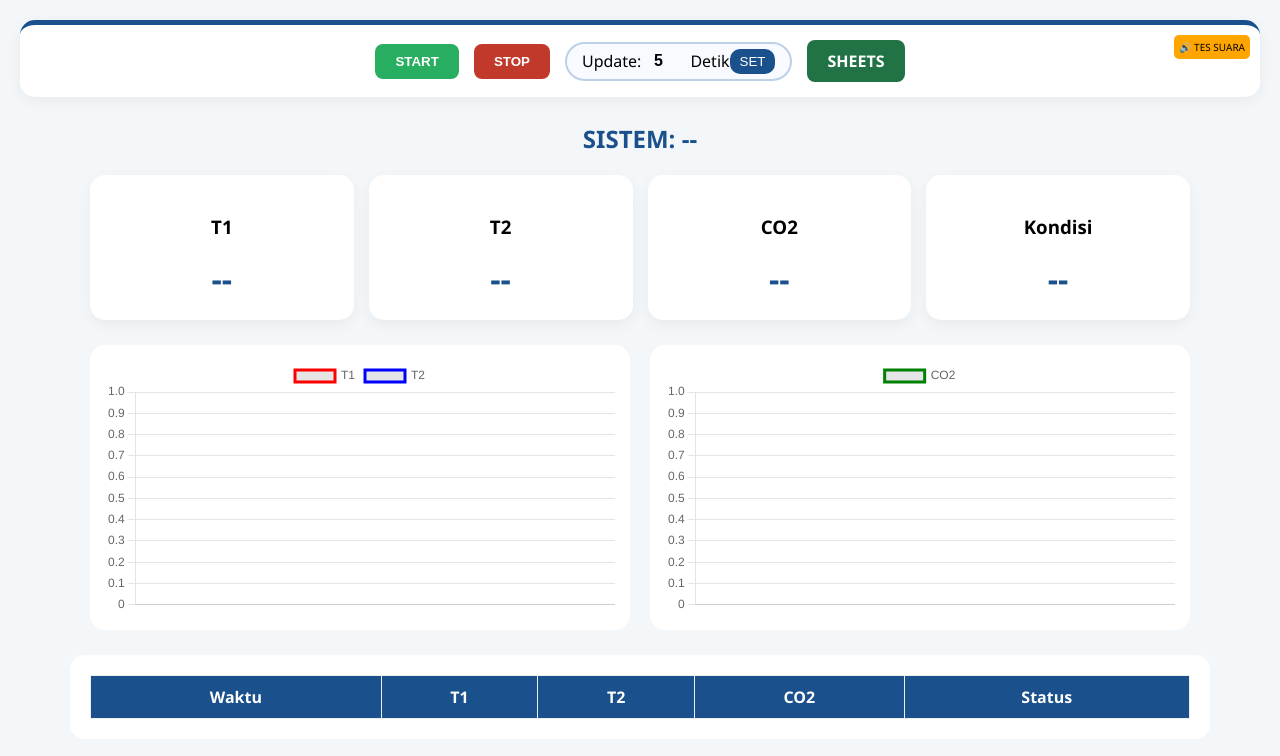
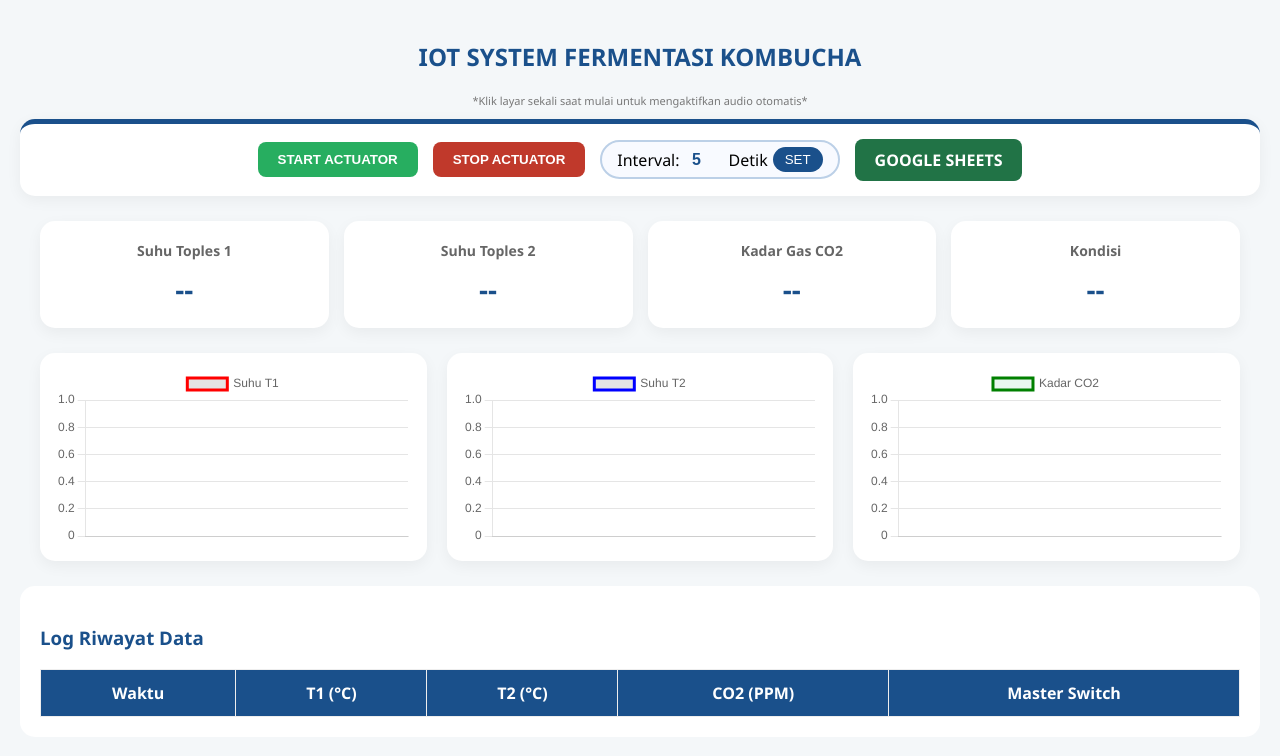
Before and after one commit to salmaaprilianitptu25-web/monitoring-kombucha-iot, a plain HTML site: page index.html in a window 1280 px wide. Drawn offline with nearby package versions, Linux system fonts and the light colour scheme; no server answers.

Commit message:
Add files via upload

```diff
--- a/index.html
+++ b/index.html
@@ -3,71 +3,88 @@
 <head>
     <meta charset="UTF-8">
     <meta name="viewport" content="width=device-width, initial-scale=1.0">
-    <title>Monitoring Kombucha - Salma Final</title>
+    <title>Kombucha Monitoring Final - Salma</title>
     <script src="https://www.gstatic.com/firebasejs/8.10.0/firebase-app.js"></script>
     <script src="https://www.gstatic.com/firebasejs/8.10.0/firebase-database.js"></script>
     <script src="https://cdn.jsdelivr.net/npm/chart.js"></script>
     <style>
-        :root { --blue: #1a508b; --red: #c0392b; --green: #27ae60; }
-        body { font-family: 'Segoe UI', sans-serif; background: #f4f7f9; margin: 0; padding: 20px; text-align: center; }
-        .nav-container { background: white; padding: 15px; border-radius: 15px; box-shadow: 0 4px 15px rgba(0,0,0,0.05); display: flex; flex-wrap: wrap; justify-content: center; align-items: center; gap: 15px; margin-bottom: 25px; border-top: 5px solid var(--blue); position: relative; }
-        .btn { padding: 10px 20px; border: none; border-radius: 8px; cursor: pointer; font-weight: bold; color: white; }
+        :root { --blue: #1a508b; --red: #c0392b; --green: #27ae60; --light-bg: #f4f7f9; }
+        body { font-family: 'Segoe UI', sans-serif; background: var(--light-bg); margin: 0; padding: 20px; text-align: center; }
+
+        /* Header & Nav */
+        .nav-container { background: white; padding: 15px; border-radius: 15px; box-shadow: 0 4px 15px rgba(0,0,0,0.05); display: flex; flex-wrap: wrap; justify-content: center; align-items: center; gap: 15px; margin-bottom: 25px; border-top: 5px solid var(--blue); }
+        .btn { padding: 10px 20px; border: none; border-radius: 8px; cursor: pointer; font-weight: bold; color: white; transition: 0.3s; text-decoration: none; }
         .btn-start { background: var(--green); }
         .btn-stop { background: var(--red); }
-        .btn-excel { background: #217346; text-decoration: none; }
+        .btn-excel { background: #217346; }
+
         .interval-box { display: inline-flex; align-items: center; border: 2px solid #bcd0e7; border-radius: 50px; padding: 5px 15px; background: #f8faff; }
-        .interval-box input { border: none; width: 45px; text-align: center; font-size: 16px; outline: none; background: transparent; font-weight: bold; }
-        .status-text { font-size: 24px; font-weight: bold; color: var(--blue); margin-bottom: 20px; }
-        .grid { display: grid; grid-template-columns: repeat(auto-fit, minmax(200px, 1fr)); gap: 15px; max-width: 1100px; margin: auto; }
+        .interval-box input { border: none; width: 45px; text-align: center; font-size: 16px; font-weight: bold; color: var(--blue); outline: none; background: transparent; }
+
+        /* Stats Card */
+        .grid { display: grid; grid-template-columns: repeat(auto-fit, minmax(200px, 1fr)); gap: 15px; max-width: 1200px; margin: auto; }
         .card { background: white; padding: 20px; border-radius: 15px; box-shadow: 0 5px 15px rgba(0,0,0,0.05); }
-        .card h2 { margin: 10px 0 0; color: var(--blue); font-size: 32px; }
-        .charts { display: grid; grid-template-columns: 1fr 1fr; gap: 20px; max-width: 1100px; margin: 25px auto; }
-        .chart-box { background: white; padding: 15px; border-radius: 15px; }
-        .table-container { max-width: 1100px; margin: 20px auto; background: white; padding: 20px; border-radius: 15px; }
+        .card h3 { font-size: 14px; color: #666; margin: 0; }
+        .card h2 { margin: 10px 0 0; color: var(--blue); font-size: 28px; }
+
+        /* Charts */
+        .charts-wrapper { display: grid; grid-template-columns: repeat(auto-fit, minmax(350px, 1fr)); gap: 20px; max-width: 1200px; margin: 25px auto; }
+        .chart-box { background: white; padding: 15px; border-radius: 15px; box-shadow: 0 5px 15px rgba(0,0,0,0.05); }
+
+        /* Table */
+        .table-container { max-width: 1200px; margin: 20px auto; background: white; padding: 20px; border-radius: 15px; overflow-x: auto; }
         table { width: 100%; border-collapse: collapse; }
-        th, td { padding: 10px; border: 1px solid #eee; text-align: center; }
+        th, td { padding: 12px; border: 1px solid #eee; text-align: center; }
         th { background: var(--blue); color: white; }
-        #overlayBahaya { display: none; position: fixed; top: 0; left: 0; width: 100%; height: 100%; background: rgba(192, 57, 43, 0.98); color: white; z-index: 99999; padding-top: 150px; font-weight: bold; animation: blinker 1s infinite; }
+
+        /* Danger Overlay */
+        #overlayBahaya { display: none; position: fixed; top: 0; left: 0; width: 100%; height: 100%; background: rgba(192, 57, 43, 0.98); color: white; z-index: 99999; padding-top: 100px; animation: blinker 1s infinite; }
         @keyframes blinker { 50% { opacity: 0.8; } }
-        .btn-tes { position: absolute; right: 10px; top: 10px; background: orange; color: black; font-size: 10px; padding: 5px; border-radius: 5px; cursor: pointer; }
+        .close-btn { background: white; color: var(--red); padding: 15px 40px; border: none; border-radius: 10px; font-weight: bold; cursor: pointer; font-size: 20px; margin-top: 20px; }
     </style>
 </head>
-<body onclick="paksaAktifkanSuara()">
+<body onclick="bukaKunciAudio()">
 
     <div id="overlayBahaya">
-        <h1 style="font-size: 60px;">⚠️ BAHAYA! ⚠️</h1>
-        <p id="infoSuhu" style="font-size: 24px;">SUHU TIDAK STABIL</p>
-        <button onclick="tutupOverlay()" style="padding: 15px 40px; font-weight:bold; cursor:pointer; font-size: 20px;">MATIKAN ALARM</button>
+        <h1 style="font-size: 80px; margin: 0;">⚠️ BAHAYA! ⚠️</h1>
+        <h2 id="teksBahaya" style="font-size: 30px;">SUHU DI LUAR KENDALI</h2>
+        <button class="close-btn" onclick="tutupAlarm()">TUTUP ALARM</button>
     </div>
 
+    <h2 style="color: var(--blue);">IOT SYSTEM FERMENTASI KOMBUCHA</h2>
+    <p id="audioStatus" style="font-size: 11px; color: #777;">*Klik layar sekali saat mulai untuk mengaktifkan audio otomatis*</p>
+
     <div class="nav-container">
-        <div class="btn-tes" onclick="tesBicara()">🔊 TES SUARA</div>
-        <button class="btn btn-start" onclick="setPower(1)">START</button>
-        <button class="btn btn-stop" onclick="setPower(0)">STOP</button>
+        <button class="btn btn-start" onclick="setPower(1)">START ACTUATOR</button>
+        <button class="btn btn-stop" onclick="setPower(0)">STOP ACTUATOR</button>
+
         <div class="interval-box">
-            <span>Update:</span><input type="number" id="inputDetik" value="5"><span>Detik</span>
-            <button onclick="updateInterval()" style="border:none; background:var(--blue); color:white; border-radius:10px; padding:5px 10px; cursor:pointer;">SET</button>
+            <span>Interval:</span>
+            <input type="number" id="inputDetik" value="5">
+            <span>Detik</span>
+            <button onclick="updateInterval()" style="margin-left:5px; border:none; background:var(--blue); color:white; border-radius:15px; padding:5px 12px; cursor:pointer;">SET</button>
         </div>
-        <a href="https://docs.google.com/spreadsheets/d/1pArZVTX4AHACQH8-VJW3zj4EObjJWmOTqOfX0WoAbBw/edit" target="_blank" class="btn btn-excel" style="color:white;">SHEETS</a>
+
+        <a href="https://docs.google.com/spreadsheets/d/1pArZVTX4AHACQH8-VJW3zj4EObjJWmOTqOfX0WoAbBw/edit" target="_blank" class="btn btn-excel">GOOGLE SHEETS</a>
     </div>
 
-    <div class="status-text">SISTEM: <span id="statusSistem">--</span></div>
-
     <div class="grid">
-        <div class="card"><h3>T1</h3><h2 id="t1">--</h2></div>
-        <div class="card"><h3>T2</h3><h2 id="t2">--</h2></div>
-        <div class="card"><h3>CO2</h3><h2 id="gas">--</h2></div>
+        <div class="card"><h3>Suhu Toples 1</h3><h2 id="t1">--</h2></div>
+        <div class="card"><h3>Suhu Toples 2</h3><h2 id="t2">--</h2></div>
+        <div class="card"><h3>Kadar Gas CO2</h3><h2 id="gas">--</h2></div>
         <div class="card"><h3>Kondisi</h3><h2 id="kondisi">--</h2></div>
     </div>
 
-    <div class="charts">
-        <div class="chart-box"><canvas id="chartSuhu"></canvas></div>
+    <div class="charts-wrapper">
+        <div class="chart-box"><canvas id="chartT1"></canvas></div>
+        <div class="chart-box"><canvas id="chartT2"></canvas></div>
         <div class="chart-box"><canvas id="chartCO2"></canvas></div>
     </div>
 
     <div class="table-container">
+        <h3 style="color: var(--blue); text-align: left;">Log Riwayat Data</h3>
         <table>
-            <thead><tr><th>Waktu</th><th>T1</th><th>T2</th><th>CO2</th><th>Status</th></tr></thead>
+            <thead><tr><th>Waktu</th><th>T1 (°C)</th><th>T2 (°C)</th><th>CO2 (PPM)</th><th>Master Switch</th></tr></thead>
             <tbody id="logTable"></tbody>
         </table>
     </div>
@@ -77,86 +94,93 @@
         firebase.initializeApp(firebaseConfig);
         const db = firebase.database();
 
-        let audioIzin = false, overlayDitutupManual = false, updateTimer = 5000, intervalFungsi;
+        let audioUnlocked = false, alarmDismis = false, intervalTimer = 5000, loopInterval;
 
-        // Fungsi Tes Suara Paksa
-        function tesBicara() {
-            window.speechSynthesis.cancel();
-            let msg = new SpeechSynthesisUtterance("Sistem siap digunakan");
-            window.speechSynthesis.speak(msg);
-            audioIzin = true;
-        }
-
-        function paksaAktifkanSuara() {
-            if(!audioIzin) {
-                let msg = new SpeechSynthesisUtterance("");
-                window.speechSynthesis.speak(msg);
-                audioIzin = true;
-                console.log("Audio Aktif!");
+        // BUKA KUNCI AUDIO (Wajib diklik sekali saat web terbuka)
+        function bukaKunciAudio() {
+            if(!audioUnlocked) {
+                audioUnlocked = true;
+                document.getElementById("audioStatus").innerText = "✅ Audio Siap (Otomatis)";
+                document.getElementById("audioStatus").style.color = "green";
+                // Pancingan suara kosong
+                window.speechSynthesis.speak(new SpeechSynthesisUtterance(""));
             }
         }
 
-        function tutupOverlay() {
-            overlayDitutupManual = true;
-            document.getElementById("overlayBahaya").style.display = "none";
-            window.speechSynthesis.cancel();
-        }
+        function tutupAlarm() { alarmDismis = true; document.getElementById("overlayBahaya").style.display = "none"; window.speechSynthesis.cancel(); }
+        function setPower(v) { db.ref("kombucha/power").set(v); }
+        function updateInterval() { intervalTimer = document.getElementById("inputDetik").value * 1000; clearInterval(loopInterval); mulaiSiklus(); }
 
-        function setPower(v) { db.ref("kombucha/power").set(v); }
-        function updateInterval() { updateTimer = document.getElementById("inputDetik").value * 1000; clearInterval(intervalFungsi); mulaiLooping(); }
+        // Setup 3 Grafik Terpisah
+        const ctx1 = document.getElementById('chartT1').getContext('2d');
+        const ctx2 = document.getElementById('chartT2').getContext('2d');
+        const ctx3 = document.getElementById('chartCO2').getContext('2d');
 
-        const chartSuhu = new Chart(document.getElementById('chartSuhu'), { type: 'line', data: { labels: [], datasets: [{ label: 'T1', data: [], borderColor: 'red' }, { label: 'T2', data: [], borderColor: 'blue' }] } });
-        const chartCO2 = new Chart(document.getElementById('chartCO2'), { type: 'line', data: { labels: [], datasets: [{ label: 'CO2', data: [], borderColor: 'green' }] } });
+        const chartT1 = new Chart(ctx1, { type: 'line', data: { labels: [], datasets: [{ label: 'Suhu T1', data: [], borderColor: 'red', fill: false }] } });
+        const chartT2 = new Chart(ctx2, { type: 'line', data: { labels: [], datasets: [{ label: 'Suhu T2', data: [], borderColor: 'blue', fill: false }] } });
+        const chartCO2 = new Chart(ctx3, { type: 'line', data: { labels: [], datasets: [{ label: 'Kadar CO2', data: [], borderColor: 'green', fill: true, backgroundColor: 'rgba(39,174,96,0.1)' }] } });
 
+        // Monitoring Realtime
         db.ref("kombucha").on("value", (snap) => {
-            const d = snap.val(); if(!d) return;
-            const s1 = parseFloat(d.temperature1 || 0);
-            const s2 = parseFloat(d.temperature2 || 0).toFixed(1);
-            const co2 = d.co2 || 0;
+            const data = snap.val(); if(!data) return;
+            const s1 = parseFloat(data.temperature1 || 0);
+            const s2 = parseFloat(data.temperature2 || 0);
+            const co2 = data.co2 || 0;
+            const pwr = data.power;
 
             document.getElementById("t1").innerText = s1.toFixed(1) + "°C";
-            document.getElementById("t2").innerText = (s2 == 0) ? "OFF" : s2 + "°C";
+            document.getElementById("t2").innerText = s2.toFixed(1) + "°C";
             document.getElementById("gas").innerText = co2 + " PPM";
-            document.getElementById("statusSistem").innerText = (d.power == 1) ? "START" : "STOP";
+            document.getElementById("kondisi").innerText = (s1 >= 24 && s1 <= 28) ? "STABIL" : "BAHAYA";
+            document.getElementById("kondisi").style.color = (s1 >= 24 && s1 <= 28) ? "green" : "red";
 
+            // LOGIKA BAHAYA & SUARA OTOMATIS
             const overlay = document.getElementById("overlayBahaya");
             if (s1 < 24.0 || s1 > 28.0) {
-                document.getElementById("kondisi").innerText = "BAHAYA";
-                document.getElementById("kondisi").style.color = "red";
-                document.getElementById("infoSuhu").innerText = "Suhu Terukur: " + s1.toFixed(1) + "°C";
-
-                if (!overlayDitutupManual) {
+                if(!alarmDismis) {
                     overlay.style.display = "block";
-                    // LOGIKA SUARA PAKSA
-                    if(audioIzin && !window.speechSynthesis.speaking) {
-                        window.speechSynthesis.cancel();
-                        let m = new SpeechSynthesisUtterance("Bahaya, suhu tidak stabil");
-                        window.speechSynthesis.speak(m);
+                    document.getElementById("teksBahaya").innerText = "Suhu Toples 1: " + s1.toFixed(1) + "°C";
+                    if(audioUnlocked && !window.speechSynthesis.speaking) {
+                        let m = new SpeechSynthesisUtterance("Peringatan, suhu bahaya!");
+                        m.lang = "id-ID"; window.speechSynthesis.speak(m);
                     }
                 }
             } else {
                 overlay.style.display = "none";
-                overlayDitutupManual = false;
-                document.getElementById("kondisi").innerText = "STABIL";
-                document.getElementById("kondisi").style.color = "green";
+                alarmDismis = false;
                 window.speechSynthesis.cancel();
             }
         });
 
-        function mulaiLooping() {
-            intervalFungsi = setInterval(() => {
-                const status = document.getElementById("statusSistem").innerText;
-                if (status === "START") {
-                    const t = new Date().toLocaleTimeString(), s1 = document.getElementById("t1").innerText, s2 = document.getElementById("t2").innerText, c = document.getElementById("gas").innerText;
-                    if(chartSuhu.data.labels.length > 10) { chartSuhu.data.labels.shift(); chartSuhu.data.datasets[0].data.shift(); chartSuhu.data.datasets[1].data.shift(); chartCO2.data.labels.shift(); chartCO2.data.datasets[0].data.shift(); }
-                    chartSuhu.data.labels.push(t); chartSuhu.data.datasets[0].data.push(parseFloat(s1)); chartSuhu.data.datasets[1].data.push(parseFloat(s2)); chartSuhu.update();
-                    chartCO2.data.labels.push(t); chartCO2.data.datasets[0].data.push(parseFloat(c)); chartCO2.update();
-                    document.getElementById("logTable").insertAdjacentHTML('afterbegin', `<tr><td>${t}</td><td>${s1}</td><td>${s2}</td><td>${c}</td><td>START</td></tr>`);
-                    if(document.getElementById("logTable").rows.length > 5) document.getElementById("logTable").deleteRow(5);
-                }
-            }, updateTimer);
+        // Siklus Grafik & Tabel (Terkunci Tombol Start/Stop)
+        function mulaiSiklus() {
+            loopInterval = setInterval(() => {
+                // Ambil status power langsung dari tampilan (yg disinkronkan Firebase)
+                const statusAktuator = document.getElementById("kondisi").parentElement.parentElement.querySelector('.nav-container button.btn-stop');
+                // Cek status power dari Firebase via status text
+                db.ref("kombucha/power").once("value", (s) => {
+                    if (s.val() === 1) {
+                        const t = new Date().toLocaleTimeString();
+                        const v1 = document.getElementById("t1").innerText;
+                        const v2 = document.getElementById("t2").innerText;
+                        const c = document.getElementById("gas").innerText;
+
+                        // Update Charts
+                        [chartT1, chartT2, chartCO2].forEach(chart => { if(chart.data.labels.length > 10) { chart.data.labels.shift(); chart.data.datasets[0].data.shift(); } });
+
+                        chartT1.data.labels.push(t); chartT1.data.datasets[0].data.push(parseFloat(v1)); chartT1.update();
+                        chartT2.data.labels.push(t); chartT2.data.datasets[0].data.push(parseFloat(v2)); chartT2.update();
+                        chartCO2.data.labels.push(t); chartCO2.data.datasets[0].data.push(parseFloat(c)); chartCO2.update();
+
+                        // Update Table
+                        const row = `<tr><td>${t}</td><td>${v1}</td><td>${v2}</td><td>${c}</td><td><b style="color:green">START</b></td></tr>`;
+                        document.getElementById("logTable").insertAdjacentHTML('afterbegin', row);
+                        if(document.getElementById("logTable").rows.length > 5) document.getElementById("logTable").deleteRow(5);
+                    }
+                });
+            }, intervalTimer);
         }
-        mulaiLooping();
+        mulaiSiklus();
     </script>
 </body>
 </html>
```
